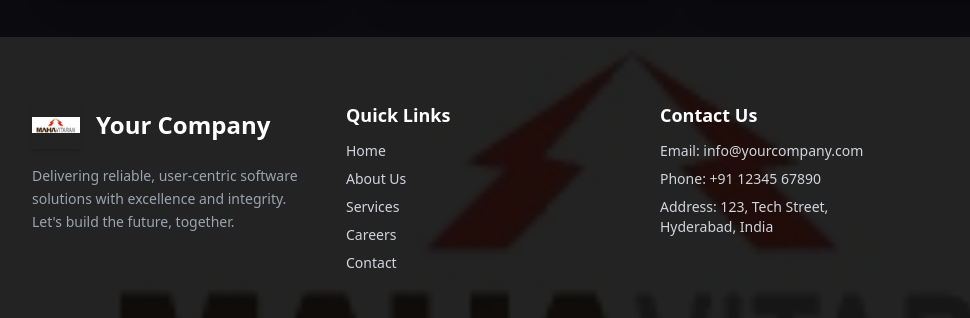
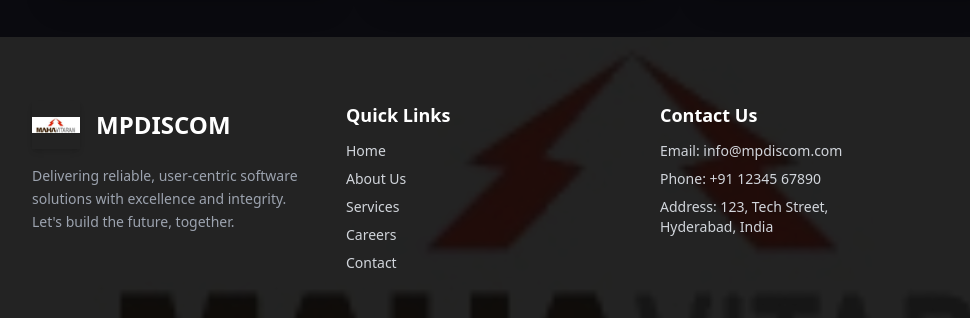
Before and after one commit to eswardara/mpdiscom, a plain HTML site: page index.html in a window 1280 px wide. Shown: the part 1136-1454 px from the top of the page, 0-970 px from the left. Drawn offline with nearby package versions, Linux system fonts and the light colour scheme.

Commit message:
Update index.html

```diff
--- a/index.html
+++ b/index.html
@@ -890,7 +890,7 @@
     <div>
       <div class="flex items-center space-x-4 mb-4">
         <img src="images/logo.png" alt="Logo" class="h-12 w-12 object-contain  shadow-md" />
-        <span class="text-2xl font-bold">Your Company</span>
+        <span class="text-2xl font-bold">MPDISCOM</span>
       </div>
       <p class="text-sm text-gray-400 leading-relaxed">
         Delivering reliable, user-centric software solutions with excellence and integrity.
@@ -913,7 +913,7 @@
     <div>
       <h3 class="text-lg font-semibold mb-3 text-white">Contact Us</h3>
       <ul class="space-y-2 text-sm text-gray-300">
-        <li>Email: <a href="mailto:info@yourcompany.com" class="hover:text-white">info@yourcompany.com</a></li>
+        <li>Email: <a href="mailto:info@yourcompany.com" class="hover:text-white">info@mpdiscom.com</a></li>
         <li>Phone: <a href="tel:+911234567890" class="hover:text-white">+91 12345 67890</a></li>
         <li>Address: 123, Tech Street,<br> Hyderabad, India</li>
       </ul>
```
